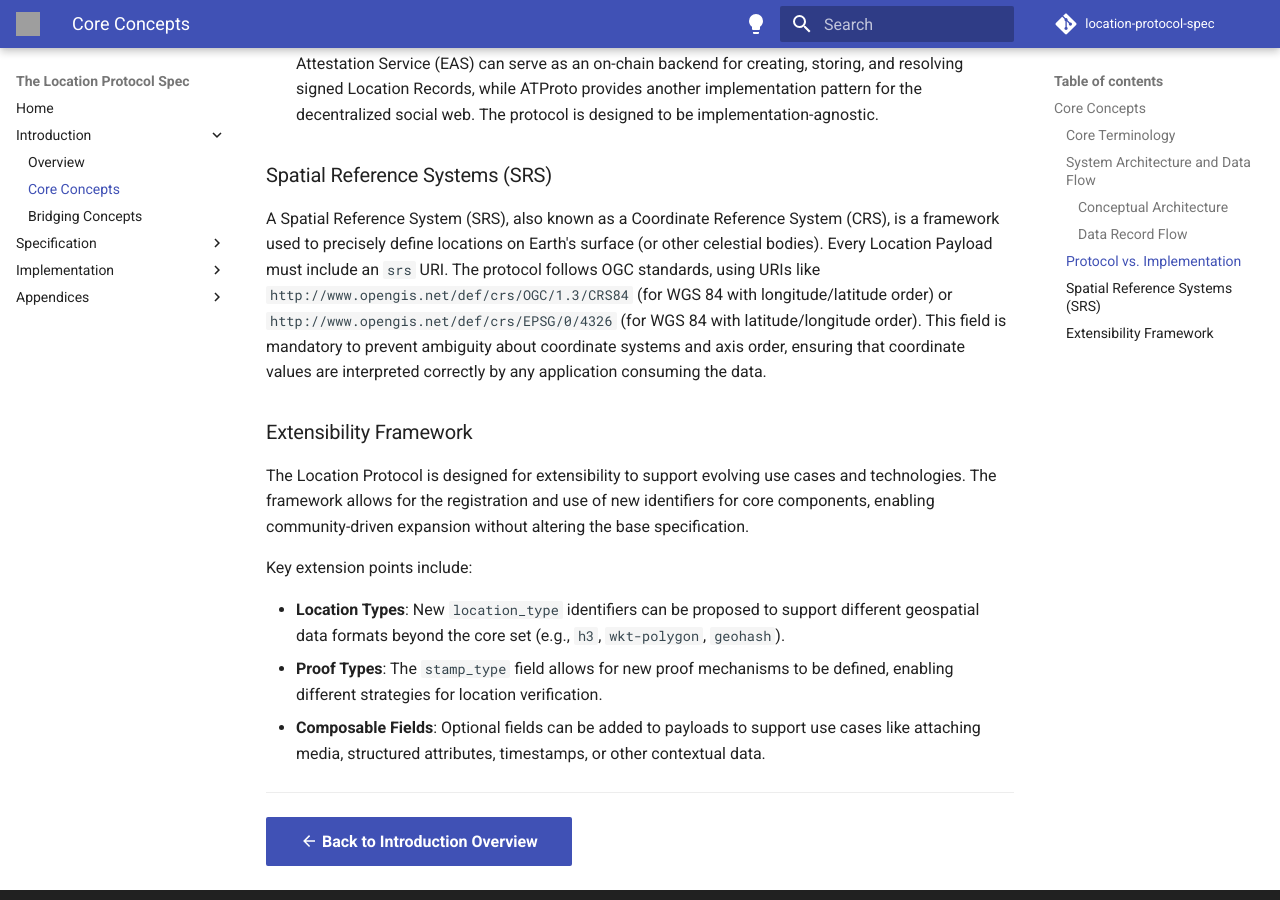
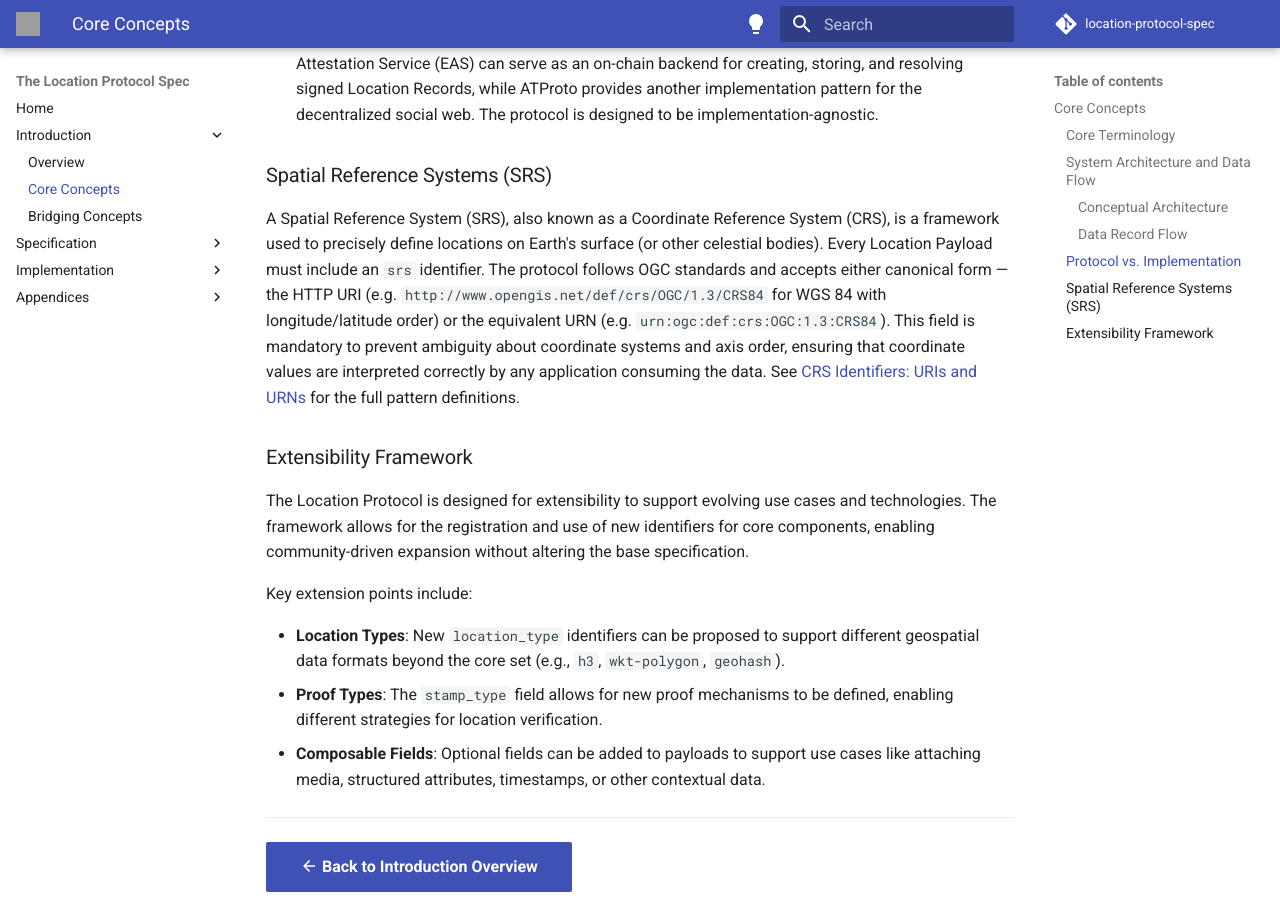
Before and after one commit to DecentralizedGeo/location-protocol-spec, an MkDocs documentation site: the page built from docs/spec-page/introduction/core-concepts.md, in a window 1280 px wide and 900 px high, scrolled down 3380 px. Built offline with MkDocs 1.6.1 and Material for MkDocs 9.7.7, drawn with Linux system fonts in a browser that asks for light colours; comment, search, counter and statistics services are not loaded; grey boxes are pictures that could not be loaded.

Commit message:
docs(core-concepts): note URN as equivalent canonical srs form
The introductory SRS paragraph said every payload "must include an
srs URI" and gave only HTTP URI examples, which trains readers to
expect URI-only payloads. Rephrase to "srs identifier" and present
the URI and URN as equivalent canonical forms, with a link to the
appendix section that documents both patterns.

Refs: #12

```diff
--- a/docs/spec-page/introduction/core-concepts.md
+++ b/docs/spec-page/introduction/core-concepts.md
@@ -77,7 +77,7 @@ It is crucial to distinguish between the protocol specification and its various
 
 ### Spatial Reference Systems (SRS)
 
-A Spatial Reference System (SRS), also known as a Coordinate Reference System (CRS), is a framework used to precisely define locations on Earth's surface (or other celestial bodies). Every Location Payload must include an `srs` URI. The protocol follows OGC standards, using URIs like `http://www.opengis.net/def/crs/OGC/1.3/CRS84` (for WGS 84 with longitude/latitude order) or `http://www.opengis.net/def/crs/EPSG/0/4326` (for WGS 84 with latitude/longitude order). This field is mandatory to prevent ambiguity about coordinate systems and axis order, ensuring that coordinate values are interpreted correctly by any application consuming the data.
+A Spatial Reference System (SRS), also known as a Coordinate Reference System (CRS), is a framework used to precisely define locations on Earth's surface (or other celestial bodies). Every Location Payload must include an `srs` identifier. The protocol follows OGC standards and accepts either canonical form — the HTTP URI (e.g. `http://www.opengis.net/def/crs/OGC/1.3/CRS84` for WGS 84 with longitude/latitude order) or the equivalent URN (e.g. `urn:ogc:def:crs:OGC:1.3:CRS84`). This field is mandatory to prevent ambiguity about coordinate systems and axis order, ensuring that coordinate values are interpreted correctly by any application consuming the data. See [CRS Identifiers: URIs and URNs](../appendices/srs.md#crs-identifiers-uris-and-urns) for the full pattern definitions.
 
 ### Extensibility Framework
 
```
